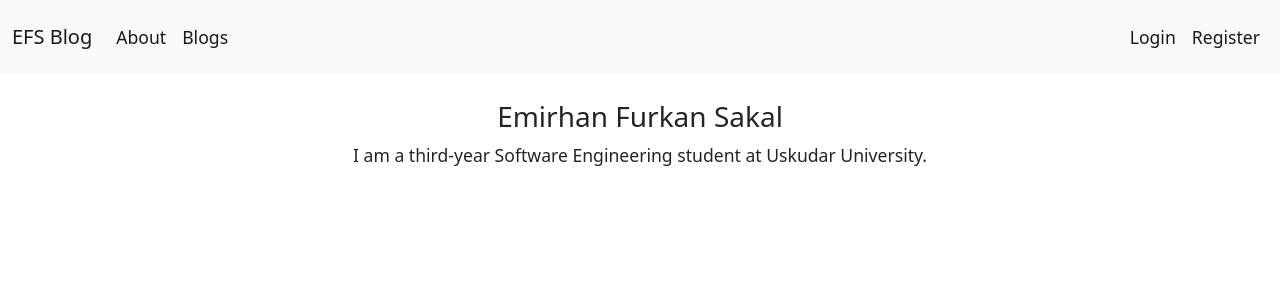
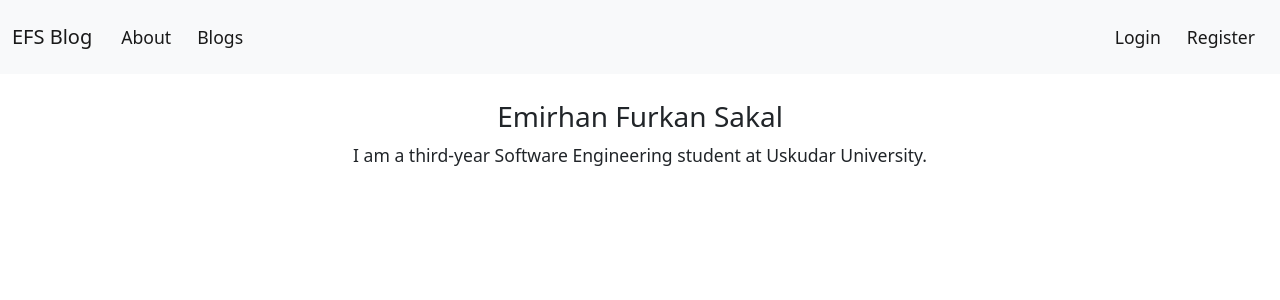
Before and after one commit to emirsakal/EFS-Blog, a Django app: page /about/ in a window 1280 px wide. Shown: the top 300 px of the page. Run offline with Django 4.2, Linux system fonts and the light colour scheme; some libraries are stand-ins or nearby versions.

Commit message:
homepage

```diff
--- a/static/css/main.css
+++ b/static/css/main.css
@@ -104,6 +104,11 @@ i{
     padding-block: 1rem;
 }
 
+.navbar-nav > li{
+    margin-left:5px;
+    margin-right:5px;
+  }
+
 /* ARTICLE */
 
 .article{
```
